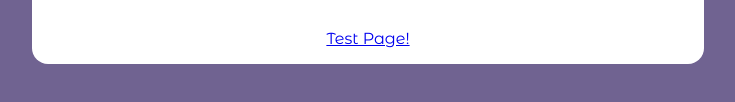
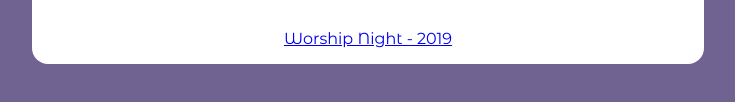
Before and after one commit to Quake1880/quake1880.github.io, a plain HTML site: page index.html in a window 1280 px wide. Shown: the part 628-730 px from the top of the page, without its empty margins (272-1007 px from the left). Drawn offline with Linux system fonts and the light colour scheme.

Commit message:
Update index.html

```diff
--- a/index.html
+++ b/index.html
@@ -16,7 +16,7 @@
 					<img class="logo" src="brand/logoSquarePurpleBacking.jpg" alt="logo, a box of musical items containing a ukelele, a laptop and a keyboard">
 					<h1>Isaac Winter</h1>
 					<h2>@Quake1880</h2>
-					<p>Howdy, glad you stopped by! This is my humble corner of the internet :) I hope you enjoy your stay.</p><a href="testpage.html">Test Page!</a>
+					<p>Howdy, glad you stopped by! This is my humble corner of the internet :) I hope you enjoy your stay.</p><a href="https://quake1880.net.au/worship-night">Worship Night - 2019</a>
 				</div>
 			</div>
 		</div>
```
